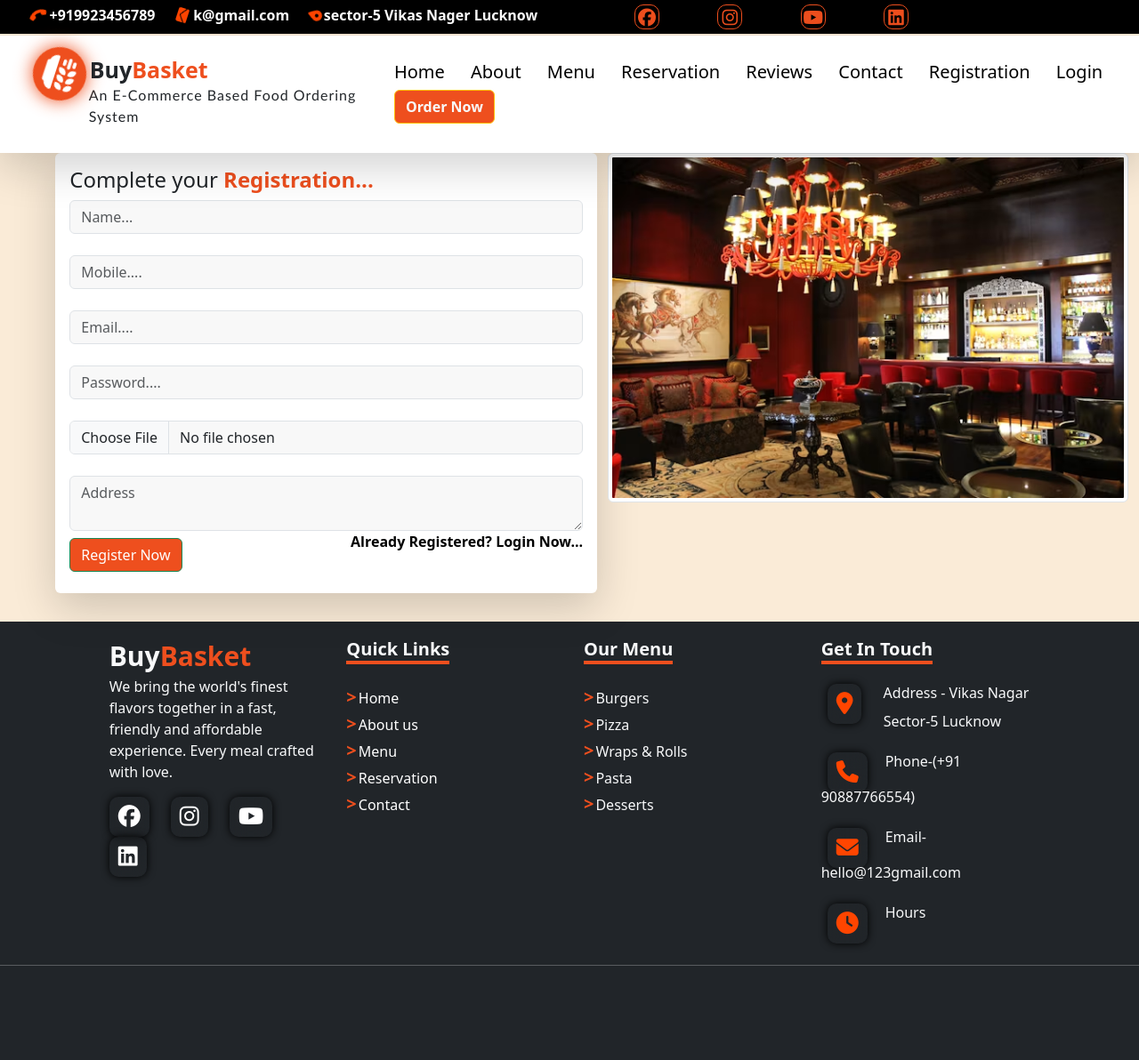
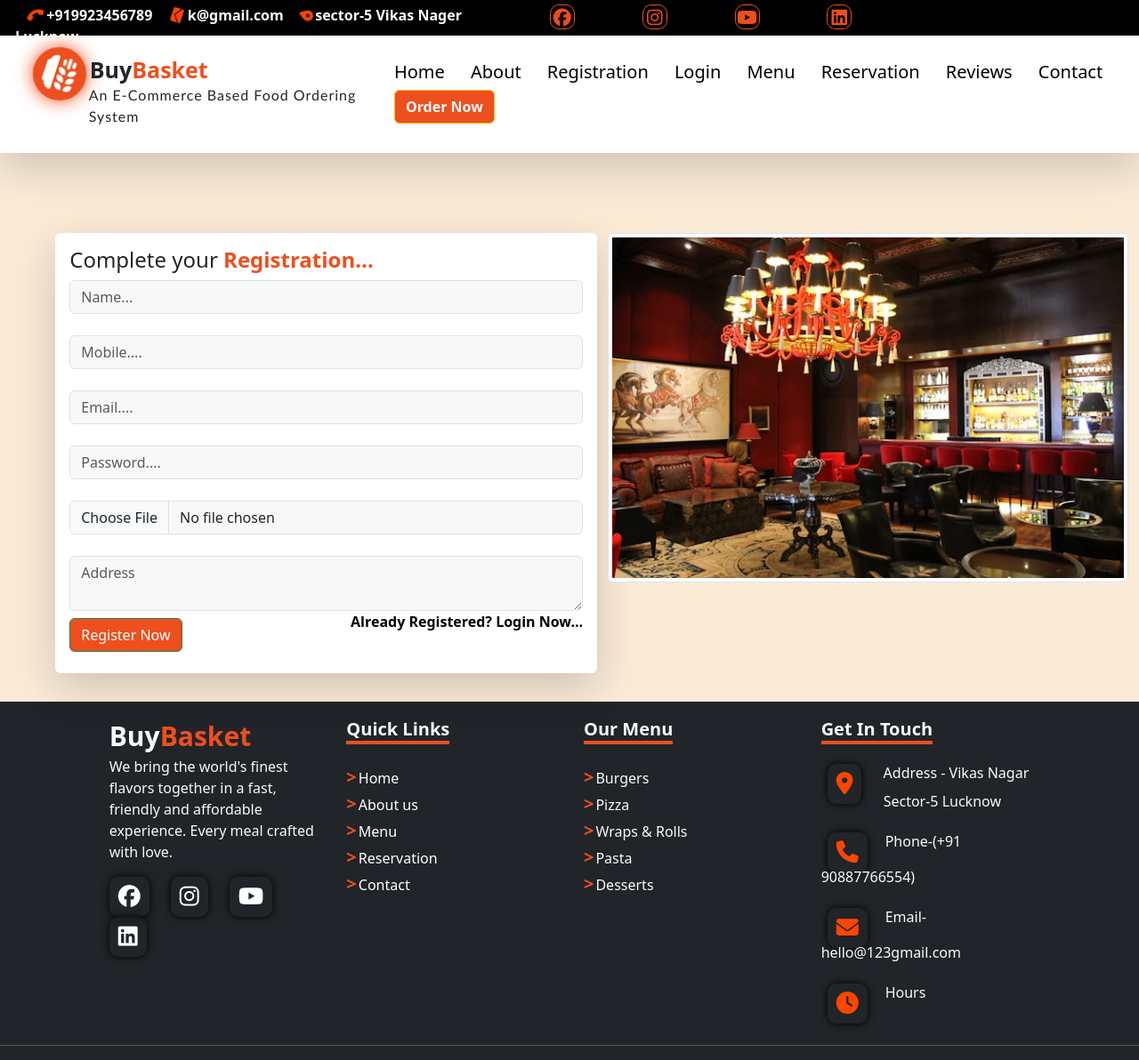
Before and after one commit to khushistudent/Food_ordering_system, a Django app: page /register/ in a window 1280 px wide. Shown: the whole page at 89% size. Before the commit the page ends 1086 px from the top, so only its background shows below. Run offline with Django 5.2, Linux system fonts and the light colour scheme; some libraries are stand-ins or nearby versions.

Commit message:
upadateddd

```diff
--- a/templates/base.html
+++ b/templates/base.html
@@ -14,7 +14,7 @@
        }
         body{
             background-color: antiquewhite;
-            padding-top: 140px;
+            padding-top: 230px;
             overflow-x: hidden;
         }
         .head{
@@ -23,7 +23,7 @@
         }
         .header{
             background-color: black;
-            padding-left: 6%;
+             padding-left: 6%;
             color: white;
             padding: 5px;
             position: fixed;
@@ -31,6 +31,7 @@
             left: 0;
             width: 100%;
             z-index: 1000;
+            box-sizing: border-box;
         }
         .fa-solid{
             color: orangered;
@@ -264,23 +265,33 @@
     object-fit: cover;
     max-height: 100%;
 }
+/* .btn2{
+    padding: 3px;
+    margin-top: -3px;
+    margin-left: 5%;
+} */
     </style>
 </head>
 <body>
     <div class="container-fluid">
         <!-- Small header starttttt -->
        <div class="row header">
-        <div class="col-sm-6">
+        <div class="col-sm-5">
             <i class="fa-solid fa-phone fa-spin "></i> <b>+919923456789</b>
             <i class="fa-solid fa-envelope fa-spin"></i> <b>k@gmail.com</b>
             <i class="fa-solid fa-location-dot fa-spin"></i> <b>sector-5 Vikas Nager Lucknow</b>
         </div>
 
-        <div class="col-sm-6 t">
+        <div class="col-sm-7 t">
             <i class="fa-brands fa-facebook i1"></i>
             <i class="fa-brands fa-instagram "></i>
             <i class="fa-brands fa-youtube "></i>
             <i class="fa-brands fa-linkedin i1 "></i>
+             <!-- <a href="{% url 'login' %}">
+
+    <button class="btn btn-warning text-light fw-bold  btn2"><span>Order Now</span> </button>
+
+  </a> -->
         </div>
        </div>
         <!-- Small header enddd -->
@@ -299,12 +310,14 @@
 
           <a href="{% url 'home' %}" class="navbar-brand  ">Home</a>
           <a href="{% url 'about' %}" class="navbar-brand">About</a>
+          <a href="{% url 'Register' %}" class="navbar-brand">Registration</a>
+          <a href="{% url 'login' %}" class="navbar-brand">Login</a>
           <a href="{% url 'menu' %}" class="navbar-brand">Menu</a>
           <a href="{% url 'reservation' %}" class="navbar-brand">Reservation</a>
           <a href="{% url 'review' %}" class="navbar-brand">Reviews</a>
           <a href="{% url 'contact' %}" class="navbar-brand">Contact</a>
-          <a href="{% url 'Register' %}" class="navbar-brand">Registration</a>
-          <a href="{% url 'login' %}" class="navbar-brand">Login</a>
+
+
 
     <a href="{% url 'login' %}">
 
--- a/templates/user/Register.html
+++ b/templates/user/Register.html
@@ -9,7 +9,7 @@
                  <form action="" method="post" enctype="multipart/form-data">
                             <!-- cross side request forgery -->
                             {% csrf_token %}
-                            <input type="text" required placeholder="Name..." name="name" class="form-control input1"> <br>
+                            <input type="text" required placeholder="Name..." name="name" class="form-control input1" > <br>
                             <input type="number" required placeholder="Mobile...." name="mobile" class="form-control input1 "> <br>
                             <input type="email" required placeholder="Email...." name="email" class="form-control input1"> <br>
 
```
Also changed, not shown: templates/user/contact.html (+4 -4 lines), templates/user/reservation.html (+7 -7 lines).
